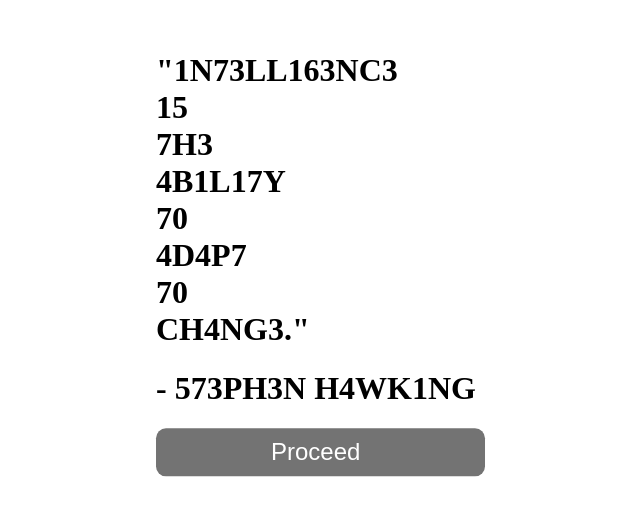
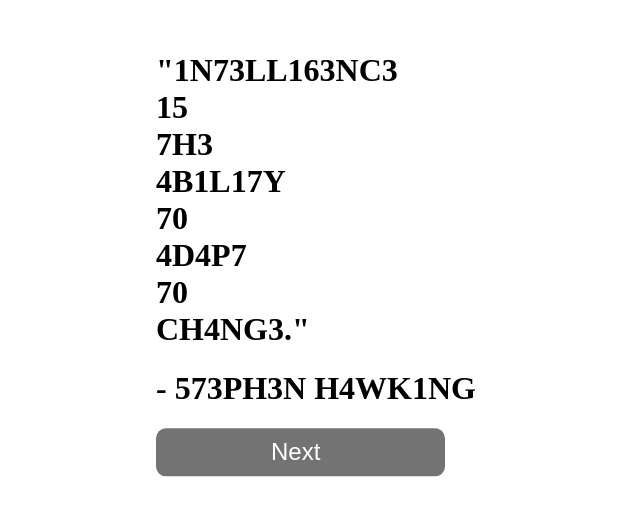
Before and after one commit to reuelrai/Quest, a React (Vite) app: page / in a window 1280 px wide. Shown: the part 170-686 px from the top of the page, without its empty margins (324-964 px from the left). Built offline with nearby package versions, Linux system fonts and the light colour scheme.

Commit message:
Small Changes

```diff
--- a/src/assets/components/home.jsx
+++ b/src/assets/components/home.jsx
@@ -5,7 +5,7 @@
         <div className="container">
             <h1>"1N73LL163NC3<br/>15<br/>7H3<br/>4B1L17Y<br/>70<br/>4D4P7<br/>70<br/>CH4NG3."</h1>
             <h1>- 573PH3N H4WK1NG</h1>
-            <button className="button" onClick={() => navigate("/quest")}>Proceed</button>
+            <button className="button" onClick={() => navigate("/quest")}>Next</button>
         </div>
     );
 }
```
